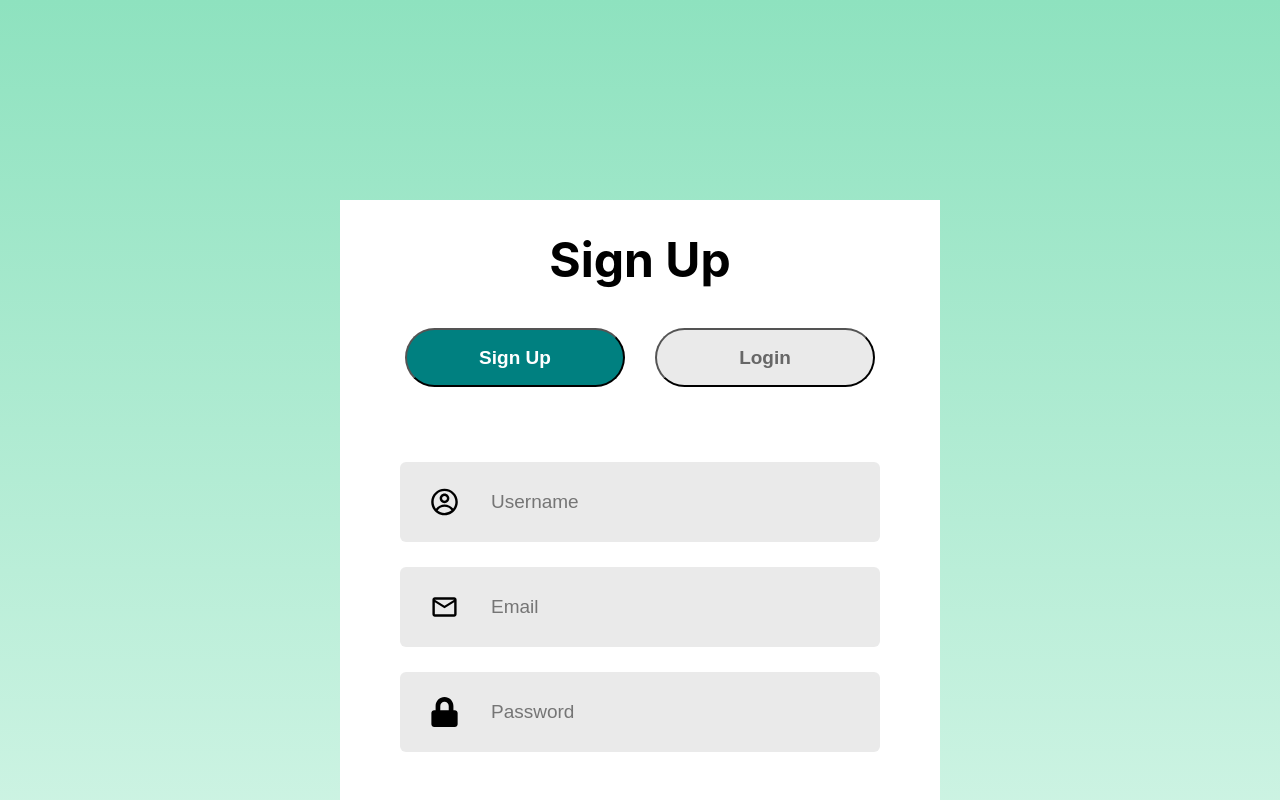
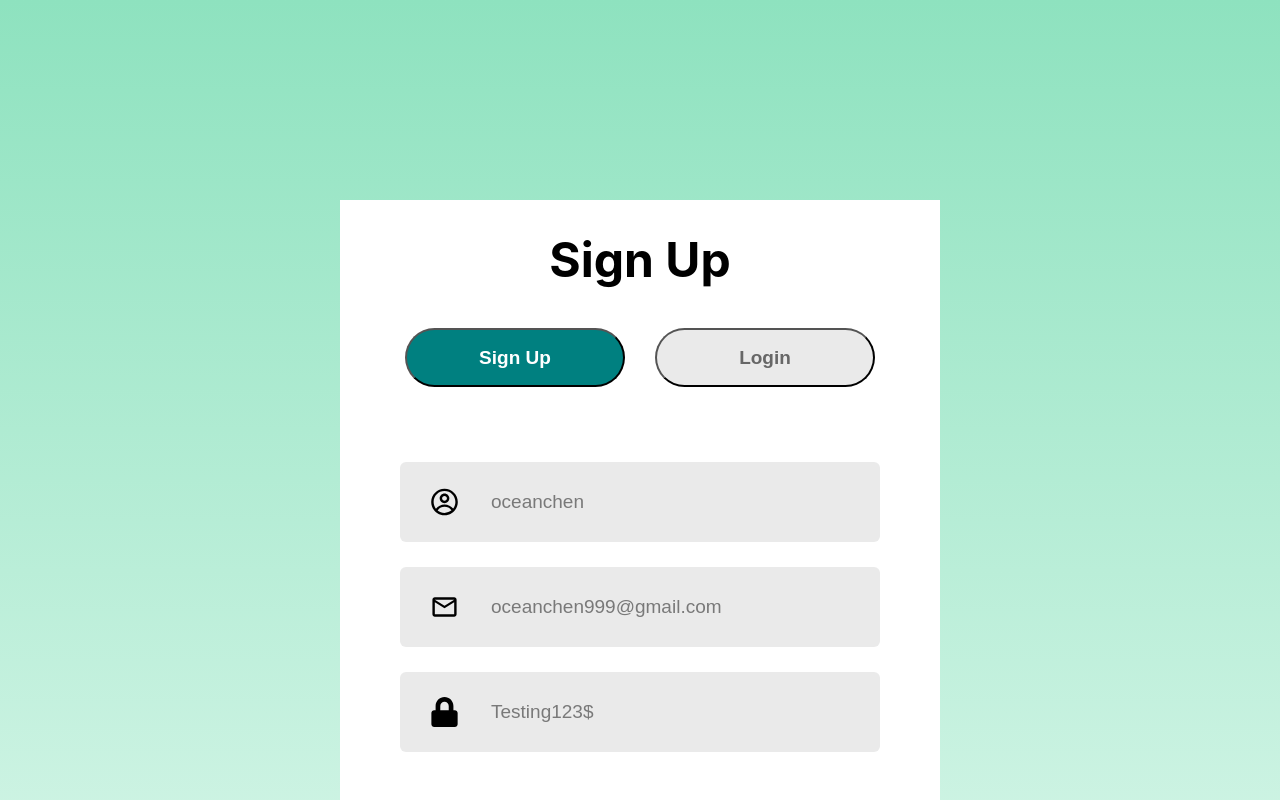
Before and after one commit to oceanchen011/Hint---Finance-Tracker, a React (Create React App) app in the folder frontend/: page / in a window 1280 px wide. Shown: the top 800 px of the page. Built offline with nearby package versions, Linux system fonts and the light colour scheme.

Commit message:
Trying to connect to backend

```diff
--- a/frontend/package.json
+++ b/frontend/package.json
@@ -6,9 +6,11 @@
     "@testing-library/jest-dom": "^5.17.0",
     "@testing-library/react": "^13.4.0",
     "@testing-library/user-event": "^13.5.0",
+    "axios": "^1.7.7",
     "react": "^18.3.1",
     "react-dom": "^18.3.1",
     "react-icons": "^5.3.0",
+    "react-router-dom": "^6.27.0",
     "react-scripts": "5.0.1",
     "web-vitals": "^2.1.4"
   },
--- a/frontend/src/App.js
+++ b/frontend/src/App.js
@@ -1,11 +1,14 @@
 import './App.css';
-import Login from './Components/Login/Login';
+import LoginSignup from './Components/Login/LoginSignup';
+import { BrowserRouter, Routes, Route } from 'react-router-dom'
 
 function App() {
   return (
-    <div>
-      <Login/>
-    </div>
+    <BrowserRouter>
+      <Routes>
+        <Route path='/' element={<LoginSignup/>}></Route>
+      </Routes>
+    </BrowserRouter>
   );
 }
 
--- a/frontend/src/Components/Login/Login.css
+++ b/frontend/src/Components/Login/LoginSignup.css
@@ -102,3 +102,7 @@
     font-weight: 700;
     margin-top: 30px;
 }
+
+.text-danger{
+    color: red;
+}
--- a/frontend/src/Components/Login/Login.jsx
+++ b/frontend/src/Components/Login/LoginSignup.jsx
@@ -1,30 +1,41 @@
 import React, { useState } from 'react'
-import { Validation } from '../Login/LoginValidation'
-import './Login.css'
+import Validation from './LoginValidation'
+import './LoginSignup.css'
 import { MdOutlineEmail } from "react-icons/md";
 import { CgProfile } from "react-icons/cg";
 import { FaLock } from "react-icons/fa";
+import axios from 'axios';
 
-const Login = () => {
+const LoginSignup = () => {
 
 
     const [action, setAction] = useState("Sign Up")
-    const [email, setEmail] = useState('')
+    const [userName, setUserName] = useState('oceanchen')
+    const [email, setEmail] = useState('oceanchen999@gmail.com')
+    const [password, setPassword] = useState('Testing123$')
 
     const [values, setValues] = useState({
-        name: '',
-        email: '',
-        password: ''
+        name: 'oceanchen',
+        email: 'oceanchen999@gmail.com',
+        password: 'Testing123$'
     })
 
     const [errors, setErrors] = useState({})
     const handleInput = (event) => {
-        setValues(prev => ({...prev, [event.target.name]: [event.target.value]}))
+        setValues(prev => ({
+            ...prev,
+            [event.target.name]: event.target.value // Use event.target.value directly
+        }));
     }
 
     const handleSubmit = (event) => {
         event.preventDefault();
         setErrors(Validation(values));
+        if(errors.name === "" && errors.email === "" && errors.password === ""){
+            axios.post('http://localhost:3001/', values)
+            .then(res => console.log(res))
+            .catch(err => console.log(err));
+        }
     }
 
 
@@ -41,21 +52,23 @@ const Login = () => {
             <div className="inputs">
                 <div className="input">
                     <CgProfile className='profile-img'/>
-                    <input type="text" placeholder='Username'/>
+                    <input type="text" placeholder='Username' onChange={handleInput} value={userName}/>
                 </div>
                 {action==="Login"?<div></div>: <div className="input">
                     <MdOutlineEmail className='profile-img'/>
-                    <input type="text" placeholder='Email'/>
+                    <input type="text" placeholder='Email' onChange={handleInput} value={email}/>
+                    {errors.email && <span className='text-danger'>{errors.email}</span>}
                 </div>}
                 <div className="input">
                     <FaLock className='profile-img'/>
-                    <input type="text" placeholder='Password'/>
+                    <input type="text" placeholder='Password' onChange={handleInput} value={password}/>
+                    {errors.password && <span className='text-danger'>{errors.password}</span>}
                 </div>
-                <a className='forgot-password'> Forgot Password </a>
+                <a className='forgot-password' href='/'> Forgot Password </a>
             </div>
             <button className="submit-form" onClick={handleSubmit}> {action} </button>
         </div>
     )
 }
 
-export default Login
+export default LoginSignup
--- a/frontend/src/Components/Login/LoginValidation.jsx
+++ b/frontend/src/Components/Login/LoginValidation.jsx
@@ -1,3 +1,22 @@
 function Validation(values){
+    alert("")
+    let error = {}
+    const email_pattern = /^[^\s@]+@[^\s@]+\.[^\s@]+$/
+    const password_pattern = /^(?=.*\d)(?=.*[a-z])(?=.*[A-Z])[a-zA-Z0-9]{8,}$/
 
+    if(values.email === ""){
+        error.email = "Name should not be empty"
+    }else{
+        error.email = ""
+    }
+
+    if(values.password === ""){
+        error.password = "Password should not be empty"
+    }else{
+        error.password = ""
+    }
+
+    return error;
 }
+
+export default Validation
```
Also changed, not shown: 2 other files (tests, documents, lock files or other folders).
